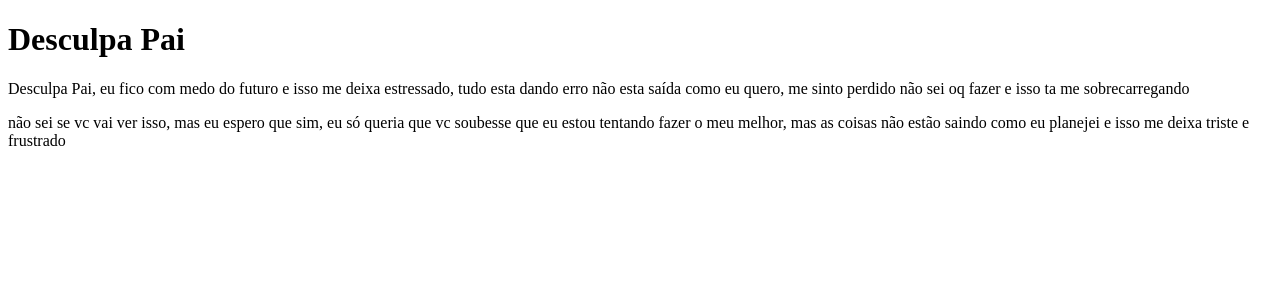
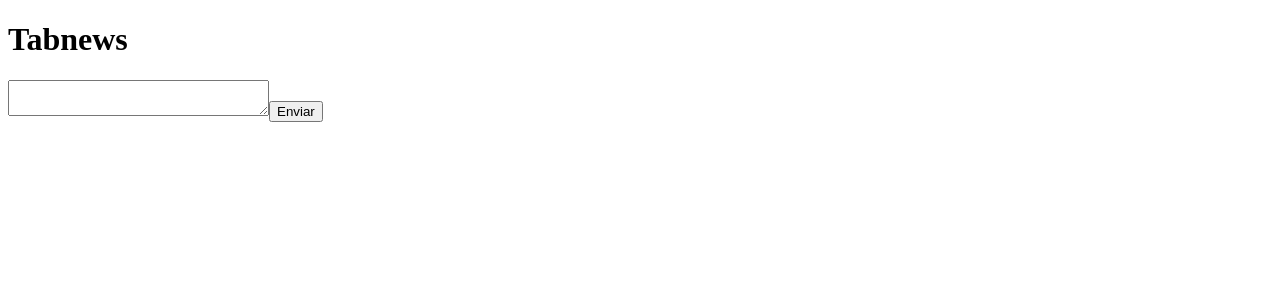
Before and after one commit to GarciaGGOO/clone-tabnews, a Next.js app: page / in a window 1280 px wide. Shown: the top 300 px of the page. Built offline with nearby package versions, Linux system fonts and the light colour scheme.

Commit message:
modifica a frase

```diff
--- a/pages/index.js
+++ b/pages/index.js
@@ -1,17 +1,9 @@
 function Home() {
   return (
     <div>
-      <h1>Desculpa Pai</h1>
-      <p>
-        Desculpa Pai, eu fico com medo do futuro e isso me deixa estressado,
-        tudo esta dando erro não esta saída como eu quero, me sinto perdido não
-        sei oq fazer e isso ta me sobrecarregando
-      </p>
-      <p>
-        não sei se vc vai ver isso, mas eu espero que sim, eu só queria que vc
-        soubesse que eu estou tentando fazer o meu melhor, mas as coisas não
-        estão saindo como eu planejei e isso me deixa triste e frustrado
-      </p>
+      <h1>Tabnews</h1>
+      <textarea name="" id="" cols="30"></textarea>
+      <button>Enviar</button>
     </div>
   );
 }
```
